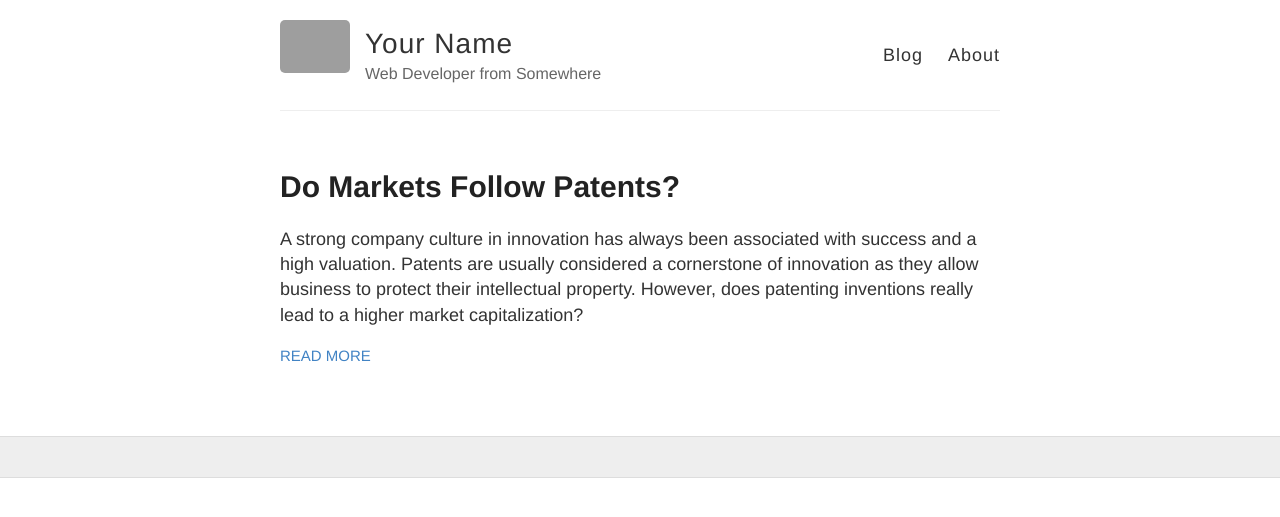
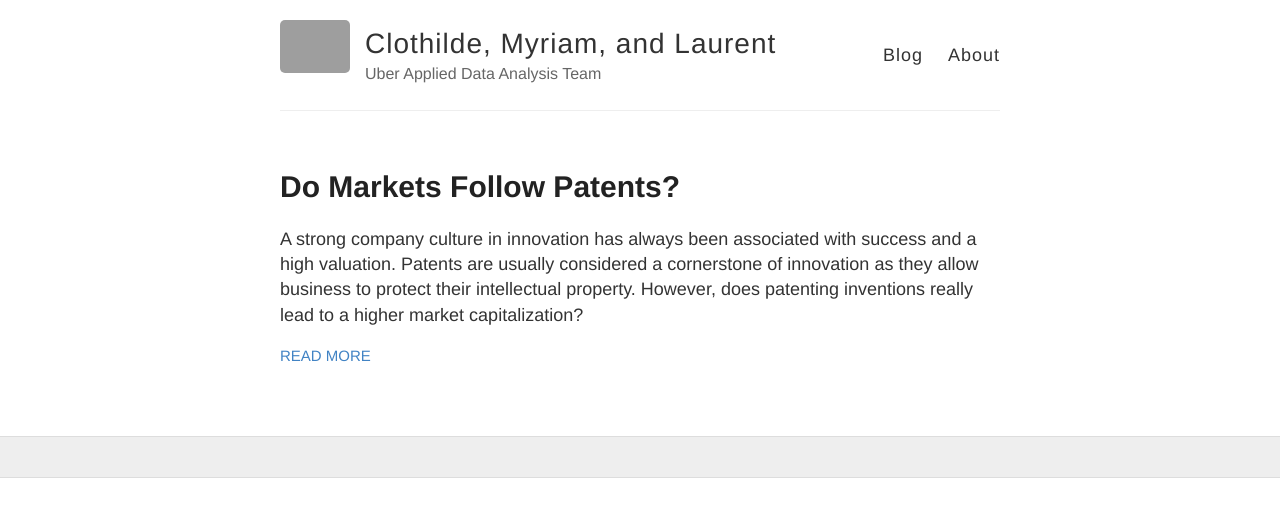
Before and after one commit to mosimann/mosimann.github.io, a Jekyll site: the page built from index.html, in a window 1280 px wide. Shown: the top 517 px of the page. Built offline with Jekyll 4.4.1, drawn with Linux system fonts in a browser that asks for light colours; grey boxes are pictures that could not be loaded.

Commit message:
Edit config

```diff
--- a/_config.yml
+++ b/_config.yml
@@ -3,10 +3,10 @@
 #
 
 # Name of your site (displayed in the header)
-name: Your Name
+name: Clothilde, Myriam, and Laurent
 
 # Short bio or description (displayed in the header)
-description: Web Developer from Somewhere
+description: Uber Applied Data Analysis Team
 
 # URL of your avatar or profile pic (you could use your GitHub profile pic)
 avatar: https://raw.githubusercontent.com/barryclark/jekyll-now/master/images/jekyll-logo.png
```
